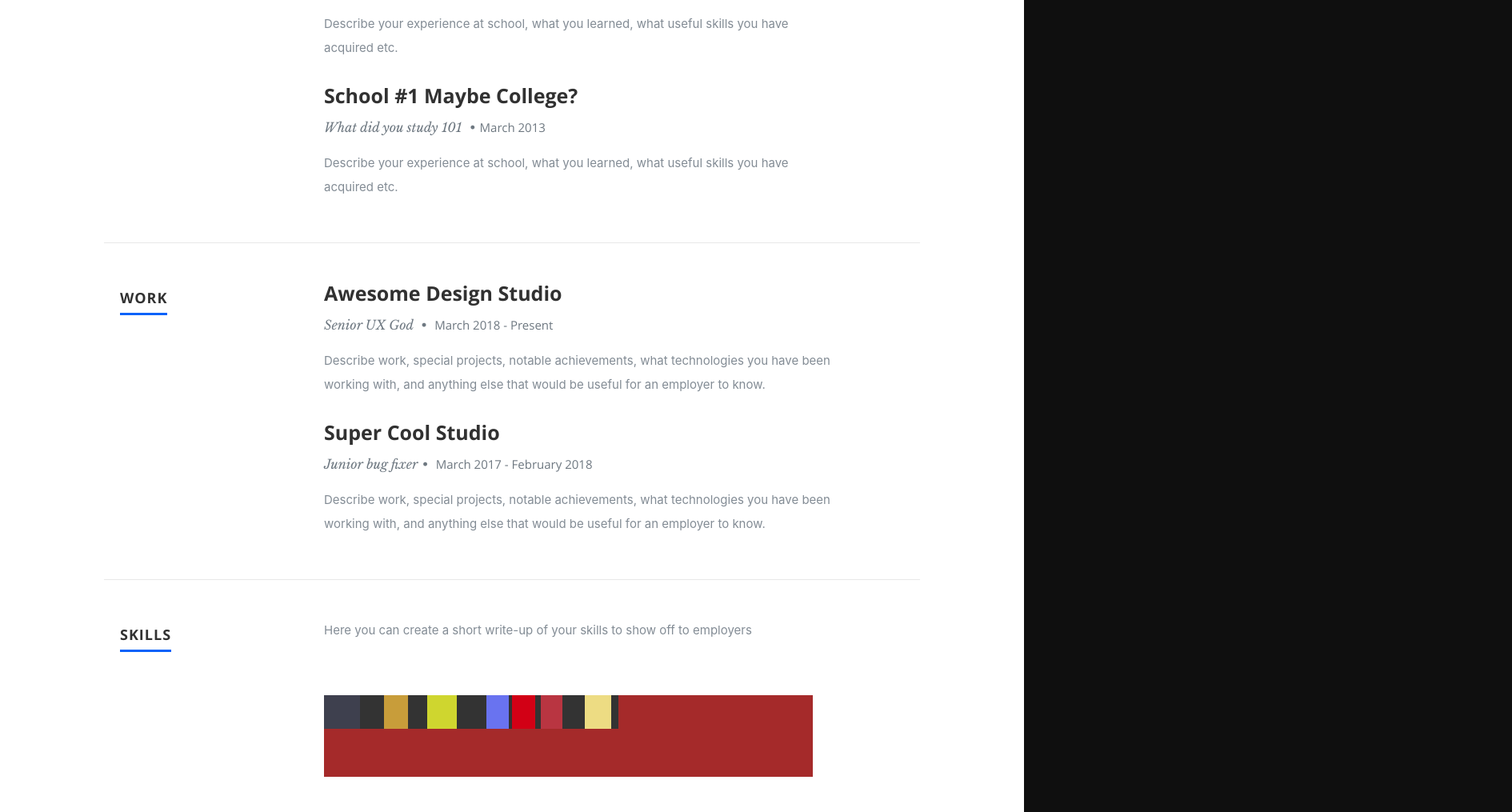
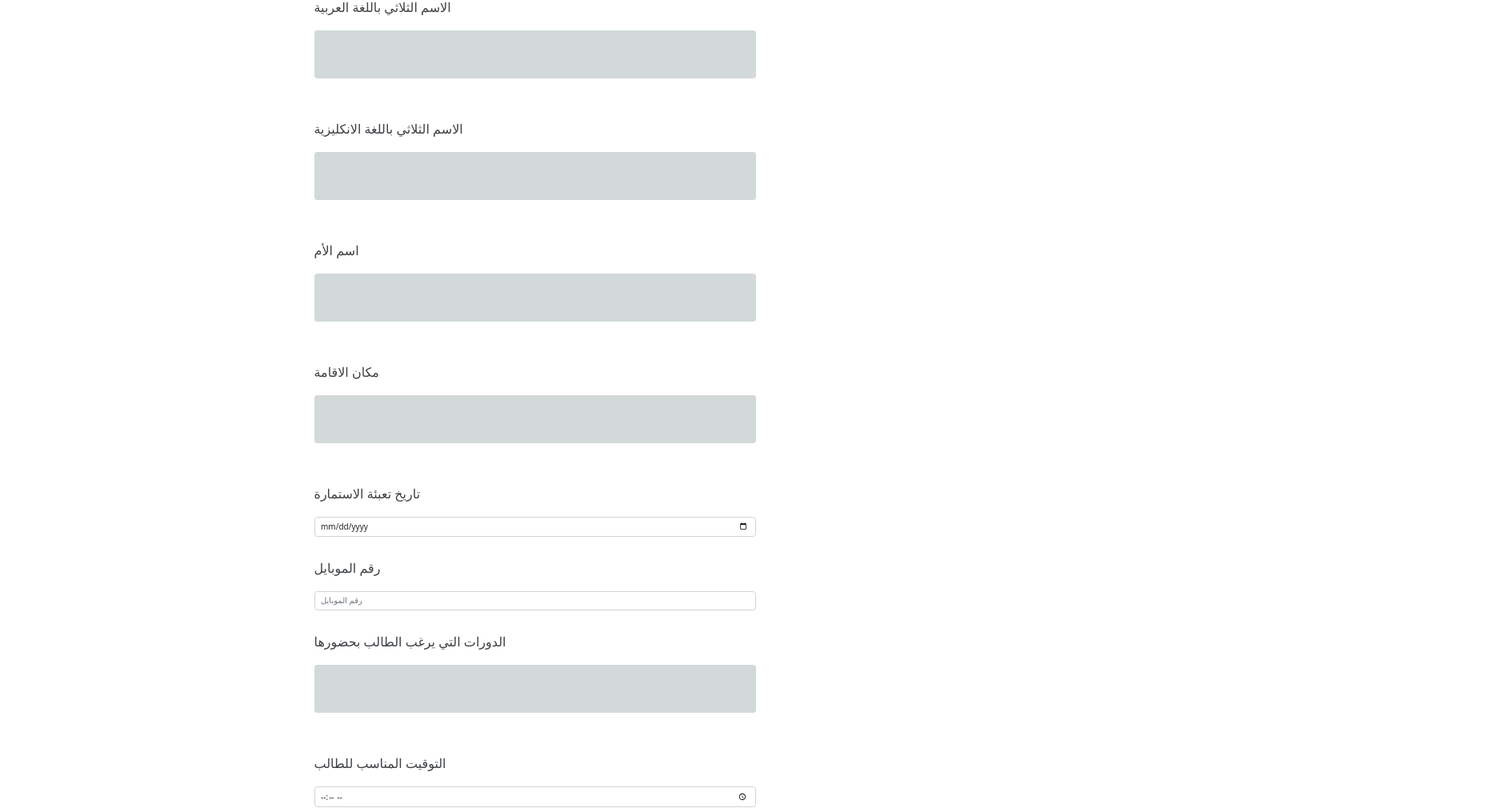
Before and after one commit to Samar-Ramadan/Automation-System-FAP-Syrians, a React (Create React App) app: page / in a window 1280 px wide. Shown: the part 1565-2580 px from the top of the page at 80% size, 1890 px wide, since content can reach past the window. Built offline with nearby package versions, Linux system fonts and the light colour scheme.

Commit message:
form in resum

```diff
--- a/src/Components/HomePages/Header.js
+++ b/src/Components/HomePages/Header.js
@@ -33,18 +33,18 @@ class Header extends Component {
                 About
               </a>
             </li>
-
-            <li>
-              <a className="smoothscroll" href="#resume">
-                Resume
-              </a>
-            </li>
-
-            <li>
+             <li>
               <a className="smoothscroll" href="#portfolio">
                 Courses
               </a>
             </li>
+            <li>
+              <a className="smoothscroll" href="#resume">
+              Questionnaires
+              </a>
+            </li>
+
+
 
             <li>
               <a className="smoothscroll" href="#contact">
--- a/src/Components/HomePages/Resume.js
+++ b/src/Components/HomePages/Resume.js
@@ -1,5 +1,7 @@
 import React, { Component } from "react";
 //import Slide from "react-reveal";
+import {Button,Form}from 'react-bootstrap';
+import "bootstrap/dist/css/bootstrap.min.css";
 
 class Resume extends Component {
   getRandomColor() {
@@ -15,44 +17,22 @@ class Resume extends Component {
     if (!this.props.data) return null;
 
     const skillmessage = this.props.data.skillmessage;
-    const education = this.props.data.education.map(function (education) {
-      return (
-        <div key={education.school}>
-          <h3>{education.school}</h3>
-          <p className="info">
-            {education.degree} <span>&bull;</span>
-            <em className="date">{education.graduated}</em>
-          </p>
-          <p>{education.description}</p>
-        </div>
-      );
-    });
+    // const education = this.props.data.education.map(function (education) {
+    //   return (
+    //     <div key={education.school}>
+    //       <h3>{education.school}</h3>
+    //       <p className="info">
+    //         {education.degree} <span>&bull;</span>
+    //         <em className="date">{education.graduated}</em>
+    //       </p>
+    //       <p>{education.description}</p>
+    //     </div>
+    //   );
+    // });
 
-    const work = this.props.data.work.map(function (work) {
-      return (
-        <div key={work.company}>
-          <h3>{work.company}</h3>
-          <p className="info">
-            {work.title}
-            <span>&bull;</span> <em className="date">{work.years}</em>
-          </p>
-          <p>{work.description}</p>
-        </div>
-      );
-    });
 
-    const skills = this.props.data.skills.map((skills) => {
-      const backgroundColor = this.getRandomColor();
-      const className = "bar-expand " + skills.name.toLowerCase();
-      const width = skills.level;
 
-      return (
-        <li key={skills.name}>
-          <span style={{ width, backgroundColor }} className={className}></span>
-          <em>{skills.name}</em>
-        </li>
-      );
-    });
+
 
     return (
       <section id="resume">
@@ -60,47 +40,73 @@ class Resume extends Component {
           <div className="row education">
             <div className="three columns header-col">
               <h1>
-                <span>Education</span>
+                <span>الاستبيانات</span>
               </h1>
             </div>
 
-            <div className="nine columns main-col">
               <div className="row item">
-                <div className="twelve columns">{education}</div>
+
+
+                <Form className="d-grid gap-2" style={{margin:"15rem"}}>
+                <h1>الرجاء تعبئة الاستبيان</h1>
+                <label for="formfullnamearabic">الاسم الثلاثي باللغة العربية </label>
+            <Form.Group className="mb-3"   controlId='formfullnamearabic'>
+
+    <Form.Control type='text'  required >
+
+    </Form.Control>
+
+</Form.Group>
+<label for="formfullnameenglish">الاسم الثلاثي باللغة الانكليزية </label>
+<Form.Group className="mb-3" controlId='formfullnameenglish'>
+    <Form.Control type='text'  required >
+
+    </Form.Control>
+</Form.Group>
+<label for="formfullnamearabic">اسم الأم</label>
+<Form.Group className="mb-3" controlId='mothername'>
+    <Form.Control type='text'  required >
+
+    </Form.Control>
+</Form.Group>
+<label for="address">مكان الاقامة  </label>
+   <Form.Group className="mb-3" controlId='address'>
+    <Form.Control type='text'  required >
+
+    </Form.Control>
+</Form.Group>
+<label for="date">تاريخ تعبئة الاستمارة </label>
+ <Form.Group className="mb-3" controlId='date'>
+    <Form.Control type='date'  required >
+
+    </Form.Control>
+</Form.Group>
+<label for="phone"> رقم الموبايل </label>
+   <Form.Group className="mb-3" controlId='phone'>
+    <Form.Control type='number' placeholder='رقم الموبايل' required >
+
+    </Form.Control>
+</Form.Group>
+<label for="courses">الدورات التي يرغب الطالب بحضورها</label>
+ <Form.Group className="mb-3" controlId='courses'>
+    <Form.Control type='text'  required >
+
+    </Form.Control>
+</Form.Group>
+<label for="time">   التوقيت المناسب للطالب </label>
+  <Form.Group className="mb-3" controlId='time'>
+    <Form.Control type='time' required >
+
+    </Form.Control>
+</Form.Group>
+
+<Button type="submit" >
+حفظ
+</Button>
+            </Form></div>
               </div>
-            </div>
-          </div>
-        {/* </Slide> */}
 
-        {/* <Slide left duration={1300}> */}
-          <div className="row work">
-            <div className="three columns header-col">
-              <h1>
-                <span>Work</span>
-              </h1>
-            </div>
 
-            <div className="nine columns main-col">{work}</div>
-          </div>
-        {/* </Slide> */}
-
-        {/* <Slide left duration={1300}> */}
-          <div className="row skill">
-            <div className="three columns header-col">
-              <h1>
-                <span>Skills</span>
-              </h1>
-            </div>
-
-            <div className="nine columns main-col">
-              <p>{skillmessage}</p>
-
-              <div className="bars">
-                <ul className="skills">{skills}</ul>
-              </div>
-            </div>
-          </div>
-        {/* </Slide> */}
       </section>
     );
   }
```
Also changed, not shown: public/images/portfolio/lgogSyriansWhite.png (added).
